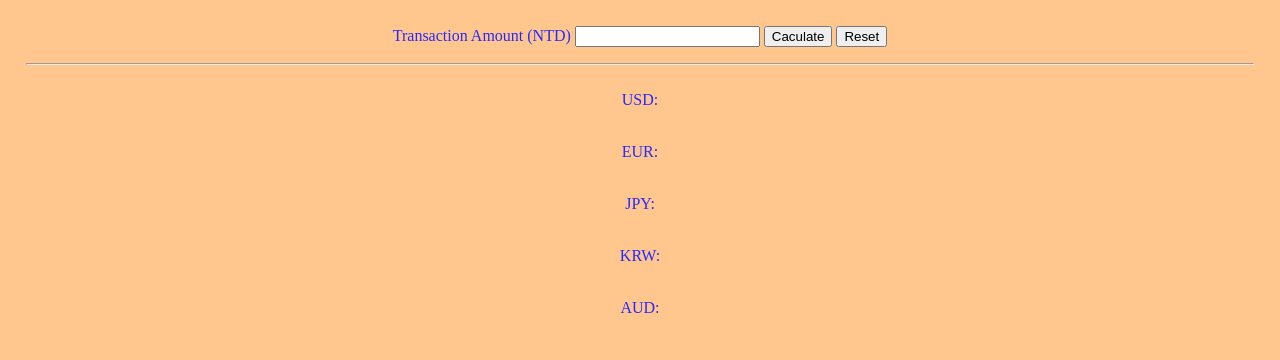
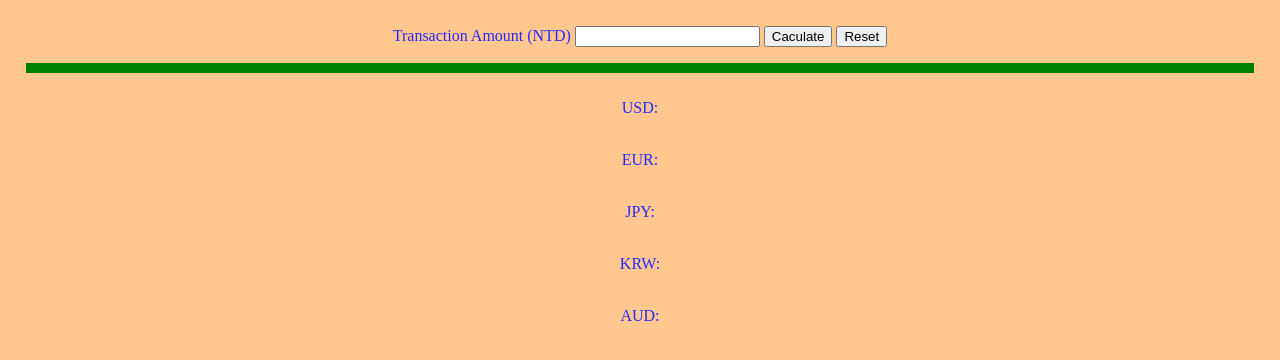
Before and after one commit to tang-wan/tang-wan.io, a plain HTML site: page index.html in a window 1280 px wide. Drawn offline with Linux system fonts and the light colour scheme.

Commit message:
Update mystyle.css
add hr in css

```diff
--- a/mystyle.css
+++ b/mystyle.css
@@ -18,5 +18,5 @@ input{
 }
 
 hr{
-
+    border: 5px solid green
 }
```
